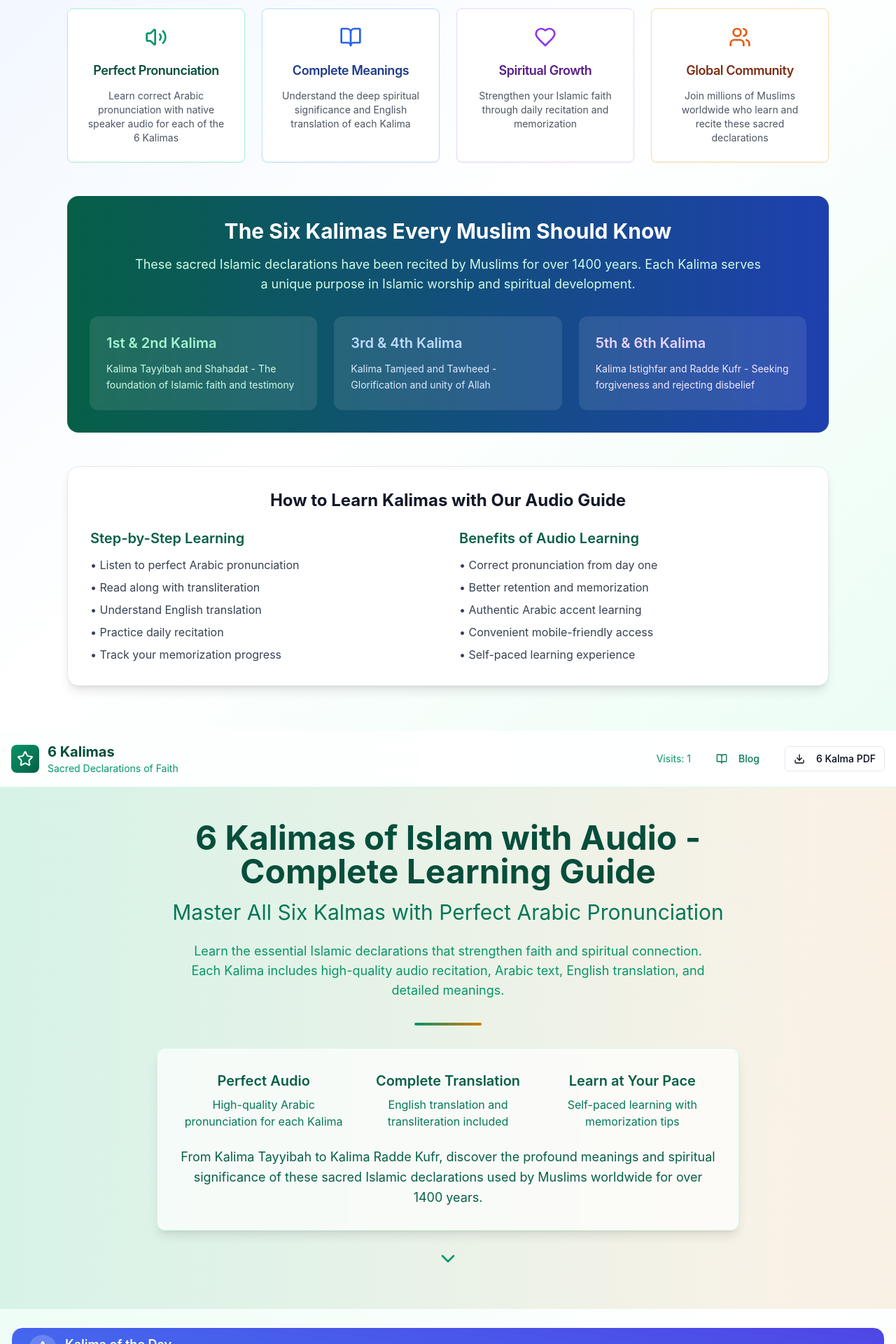
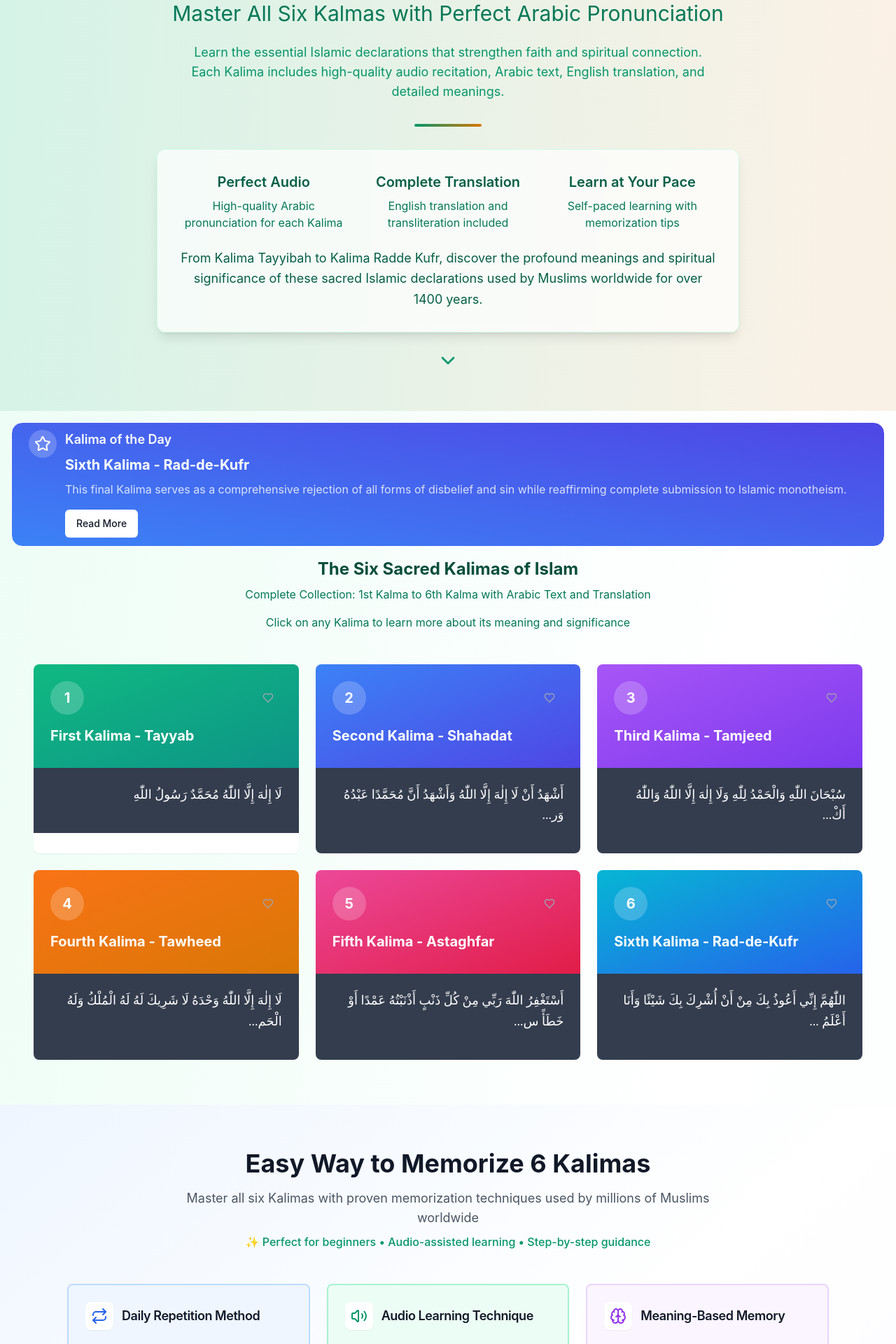
Before and after one commit to Firdosh323/six-kalimas, a React (Vite) app: page / in a window 1280 px wide. Shown: the part 240-2160 px from the top of the page at 70% size. Built offline with nearby package versions, Linux system fonts and the light colour scheme.

Commit message:
Refactor site structure
Restructured the site to improve the overall layout and organization of content.

```diff
--- a/src/components/MainPageContent.tsx
+++ b/src/components/MainPageContent.tsx
@@ -11,12 +11,7 @@ import FAQ from '@/components/FAQ';
 import MemorizationTips from '@/components/MemorizationTips';
 import PDFDownloadSection from '@/components/PDFDownloadSection';
 import ImportanceSection from '@/components/ImportanceSection';
-import TopicClusters from '@/components/TopicClusters';
-import IslamicTeachingsSection from '@/components/IslamicTeachingsSection';
-import UserQuestionsSection from '@/components/UserQuestionsSection';
-import PracticalGuidanceSection from '@/components/PracticalGuidanceSection';
 import SitemapGenerator from '@/components/SitemapGenerator';
-import SEOContent from '@/components/SEOContent';
 
 interface MainPageContentProps {
   dailyContent: {
@@ -51,27 +46,34 @@ const MainPageContent = ({ dailyContent, filteredKalimas, onDownloadPDF }: MainP
 
   return (
     <>
-      {/* Ad Placeholder */}
-      <section className="py-[5px] mx-[2px] px-0">
-        <div className="container mx-2px max-w-1xl px-0">
-          {/* Ad space */}
-        </div>
-      </section>
-
+      {/* Daily Content - Keep users engaged */}
       {dailyContent && (
         <KalimaOfTheDay content={dailyContent} onReadMore={handleReadMore} />
       )}
 
+      {/* Main Kalimas Grid - Primary content */}
       <KalimasGrid
         kalimas={filteredKalimas}
         activeKalima={activeKalima}
         onCardClick={handleCardClick}
       />
 
-      {/* Enhanced SEO Content Section */}
-      <SEOContent />
+      {/* Learning Support Section */}
+      <MemorizationTips />
 
-      {/* SEO Tools Section - Only visible in development or with special access */}
+      {/* Practical Features */}
+      <Features />
+
+      {/* Importance and Benefits */}
+      <ImportanceSection />
+
+      {/* Download Resources */}
+      <PDFDownloadSection onDownloadPDF={onDownloadPDF} />
+
+      {/* FAQ - Addresses user questions */}
+      <FAQ />
+
+      {/* SEO Tools Section - Only visible in development */}
       {process.env.NODE_ENV === 'development' && (
         <section className="py-8 px-4 bg-gray-50">
           <div className="container mx-auto max-w-6xl">
@@ -81,24 +83,7 @@ const MainPageContent = ({ dailyContent, filteredKalimas, onDownloadPDF }: MainP
         </section>
       )}
 
-      {/* New Educational Content Sections */}
-      <IslamicTeachingsSection />
-
-      <UserQuestionsSection />
-
-      <PracticalGuidanceSection />
-
-      {/* Topic Clusters Section */}
-      <TopicClusters />
-
-      {/* Existing Content Sections */}
-      <MemorizationTips />
-
-      <ImportanceSection />
-
-      <PDFDownloadSection onDownloadPDF={onDownloadPDF} />
-
-      {/* Detailed Kalimas Section */}
+      {/* Modal Sections */}
       {activeKalima && selectedKalima && (
         <KalimaDetail
           kalima={selectedKalima}
@@ -106,16 +91,12 @@ const MainPageContent = ({ dailyContent, filteredKalimas, onDownloadPDF }: MainP
         />
       )}
 
-      {/* Detailed Dua Section */}
       {activeDua && selectedDua && (
         <DuaDetail
           dua={selectedDua}
           onClose={() => setActiveDua(null)}
         />
       )}
-
-      <Features />
-      <FAQ />
     </>
   );
 };
--- a/src/pages/Index.tsx
+++ b/src/pages/Index.tsx
@@ -5,7 +5,6 @@ import Header from '@/components/Header';
 import Hero from '@/components/Hero';
 import Statistics from '@/components/Statistics';
 import AppFooter from '@/components/AppFooter';
-import SEOContent from '@/components/SEOContent';
 import MainPageContent from '@/components/MainPageContent';
 import { useSEO } from '@/hooks/useSEO';
 import { useDailyContent } from '@/hooks/useDailyContent';
@@ -41,12 +40,9 @@ const Index = () => {
 
   return (
     <div className="min-h-screen bg-gradient-to-br from-emerald-50 via-white to-emerald-50">
-      <SEOContent />
-
       <Header visitCount={visitCount} onDownloadPDF={downloadPDF} />
 
       <main>
-        {/* Main H1 is in Hero component */}
         <Hero />
 
         <MainPageContent
```
